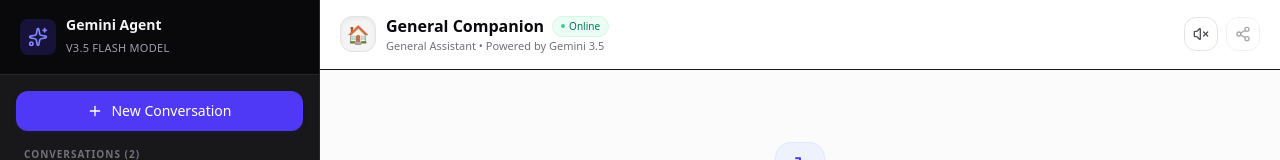
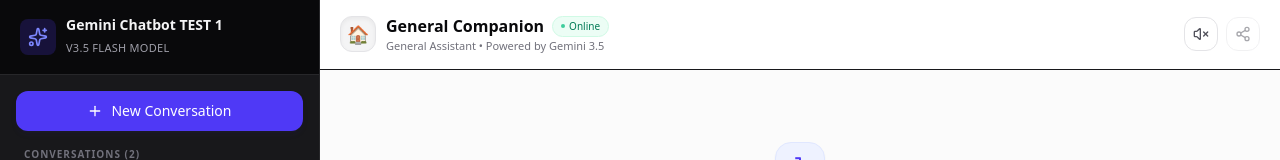
Before and after one commit to indiastechjobs/secure-test, a React (Vite) app: page / in a window 1280 px wide. Shown: the top 160 px of the page. Built offline with nearby package versions, Linux system fonts and the light colour scheme.

Commit message:
feat: update application branding to Gemini Chatbot

```diff
--- a/index.html
+++ b/index.html
@@ -3,7 +3,7 @@
   <head>
     <meta charset="UTF-8" />
     <meta name="viewport" content="width=device-width, initial-scale=1.0" />
-    <title>My Google AI Studio App</title>
+    <title>Gemini Chatbot TEST 1</title>
   </head>
   <body>
     <div id="root"></div>
--- a/src/App.tsx
+++ b/src/App.tsx
@@ -353,7 +353,7 @@
               <Sparkles className="w-5 h-5" />
             </span>
             <div>
-              <h1 className="font-semibold text-sm leading-tight">Gemini Agent</h1>
+              <h1 className="font-semibold text-sm leading-tight">Gemini Chatbot TEST 1</h1>
               <span className="text-[11px] text-zinc-400 font-medium tracking-wide uppercase">
                 v3.5 Flash Model
               </span>
```
